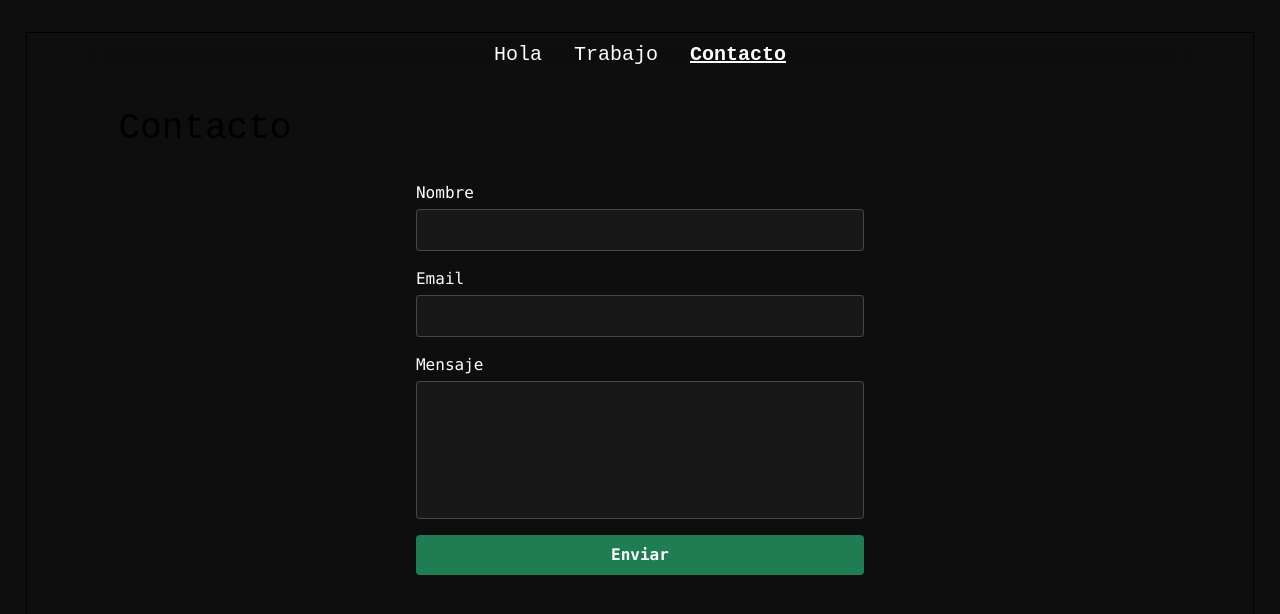
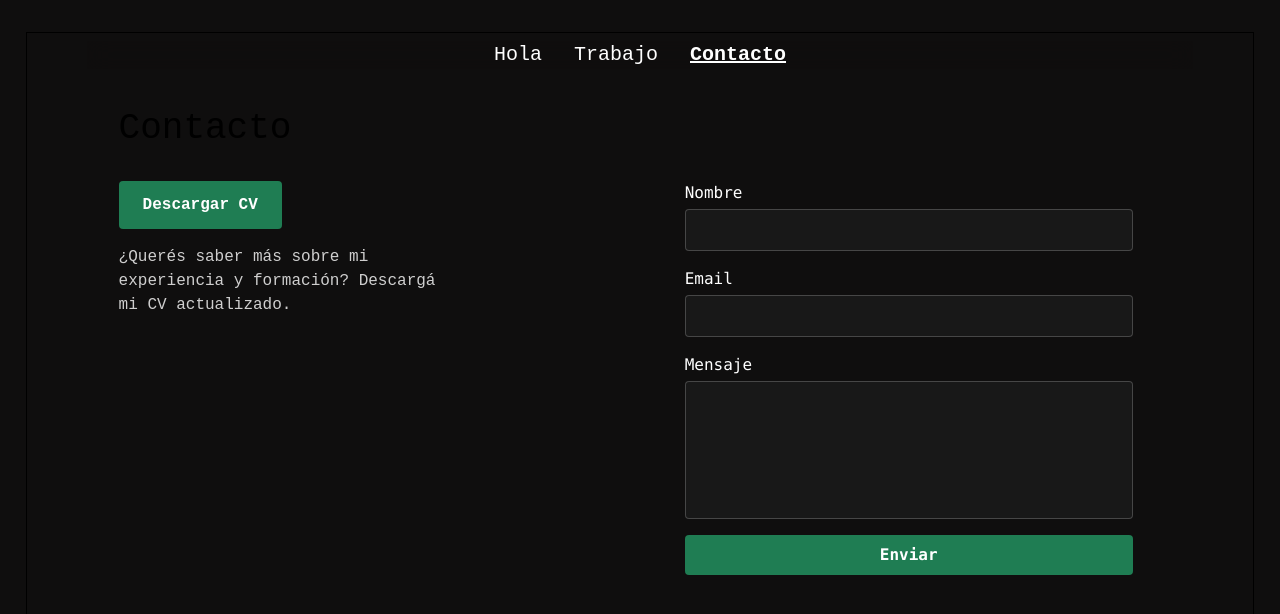
Before and after one commit to LeitoGonzalez/portfolio, a Next.js app: page / in a window 1280 px wide. Both pictures are taken after a click on the button "Contacto". Shown: the top 614 px of the page. Built offline with nearby package versions, Linux system fonts and the light colour scheme.

Commit message:
portfolio v1.5

```diff
--- a/src/app/Portfolio.tsx
+++ b/src/app/Portfolio.tsx
@@ -209,7 +209,28 @@ export default function Portfolio() {
                                 variants={container}
                             >
                                 <motion.h2 className="text-4xl mb-8" variants={item}>Contacto</motion.h2>
-                                <ContactForm />
+                                <div className="flex flex-col md:flex-row gap-8 items-start">
+                                    {/* Columna izquierda: Botón y mensaje */}
+                                    <motion.div
+                                        className="flex-1 flex flex-col items-center md:items-start justify-center gap-4"
+                                        variants={item}
+                                    >
+                                        <a
+                                            href="/cv.pdf" // Asegúrate de poner tu CV en /public/cv-leo.pdf
+                                            download
+                                            className="px-6 py-3 rounded bg-[#1F7D53] text-white font-bold hover:bg-[#16613f] transition text-center"
+                                        >
+                                            Descargar CV
+                                        </a>
+                                        <p className="text-white/80 text-center md:text-left max-w-xs">
+                                            ¿Querés saber más sobre mi experiencia y formación? Descargá mi CV actualizado.
+                                        </p>
+                                    </motion.div>
+                                    {/* Columna derecha: Formulario */}
+                                    <div className="flex-1 w-full">
+                                        <ContactForm />
+                                    </div>
+                                </div>
                             </motion.div>
                         )}
                     </AnimatePresence>
```
Also changed, not shown: 1 other file (tests, documents, lock files or other folders).
